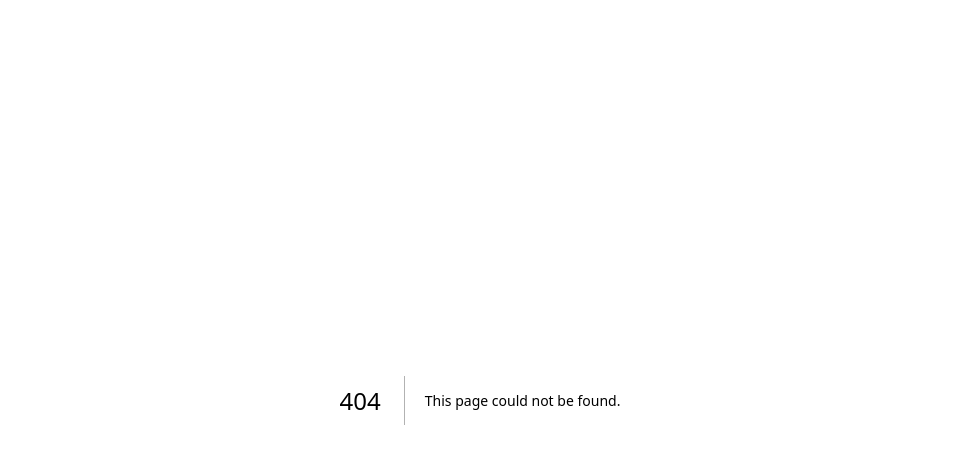
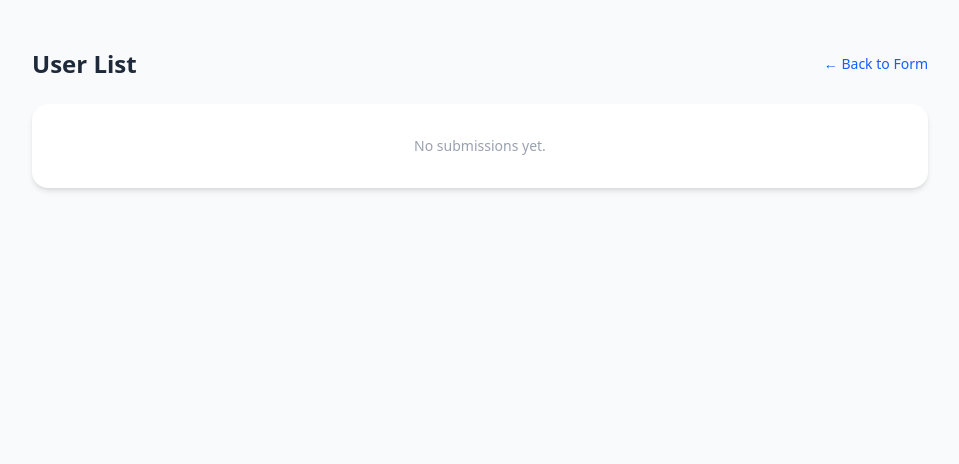
Before and after one commit to Ruqayya-Hasnee/contact-form, a Next.js app: page /users in a window 1280 px wide. Before the commit this address had no page. Shown: the top 464 px of the page, without its empty margins (160-1119 px from the left). Built offline with nearby package versions, Linux system fonts and the light colour scheme.

Commit message:
added users page

```diff
--- /dev/null
+++ b/app/users/page.tsx
@@ -0,0 +1,29 @@
+'use client';
+
+import { useRouter } from 'next/navigation';
+
+export default function Users() {
+  const router = useRouter();
+
+  return (
+    <div className="min-h-screen bg-gray-50 px-4 py-12">
+      <div className="max-w-4xl mx-auto">
+
+        <div className="flex items-center justify-between mb-6">
+          <h1 className="text-2xl font-bold text-gray-800">User List</h1>
+          <button
+            onClick={() => router.back()}
+            className="text-sm text-blue-600 hover:underline"
+          >
+            ← Back to Form
+          </button>
+        </div>
+
+        <div className="bg-white rounded-2xl shadow-md p-6 sm:p-8">
+          <p className="text-center text-gray-400 text-sm">No submissions yet.</p>
+        </div>
+
+      </div>
+    </div>
+  );
+}
```
